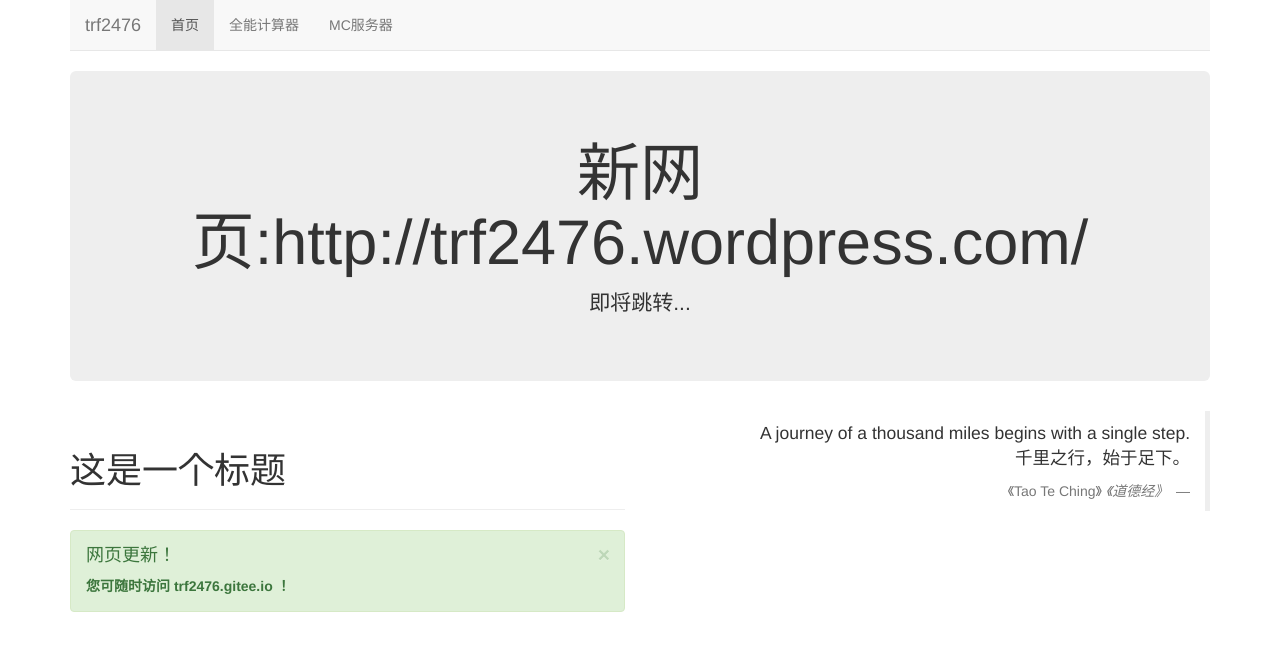
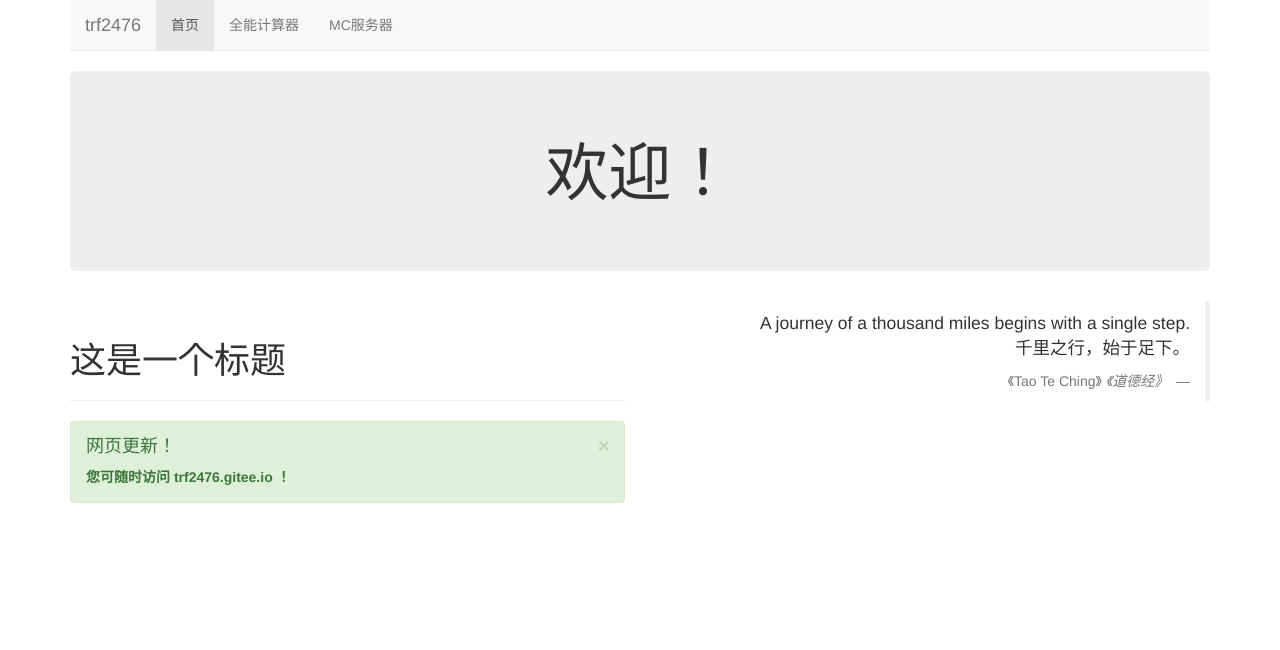
Before and after one commit to trf2476/trf2476, a plain HTML site: page index.html in a window 1280 px wide. Drawn offline with nearby package versions, Linux system fonts and the light colour scheme.

Commit message:
Update index.html

```diff
--- a/index.html
+++ b/index.html
@@ -1,7 +1,7 @@
 
 <html>
 <head>
-    <meta http-equiv="refresh" content="5;url=http://trf2476.wordpress.com/">
+    <!--<meta http-equiv="refresh" content="5;url=http://trf2476.wordpress.com/"> -->
     <meta charset="utf-8">
     <title>首页 | trf2476 </title>
     <link rel="icon" href="ico/tubiao.png" type="image/png">
@@ -41,8 +41,8 @@
 				</div>
 			</nav>
 			<div class="jumbotron text-center">
-				<h1>新网页:http://trf2476.wordpress.com/</h1>
-				<p>即将跳转...</p>
+				<h1>欢迎！</h1>
+				<p></p>
 			</div>
 			<div class="row clearfix">
 				<div class="col-md-6 column">
```
